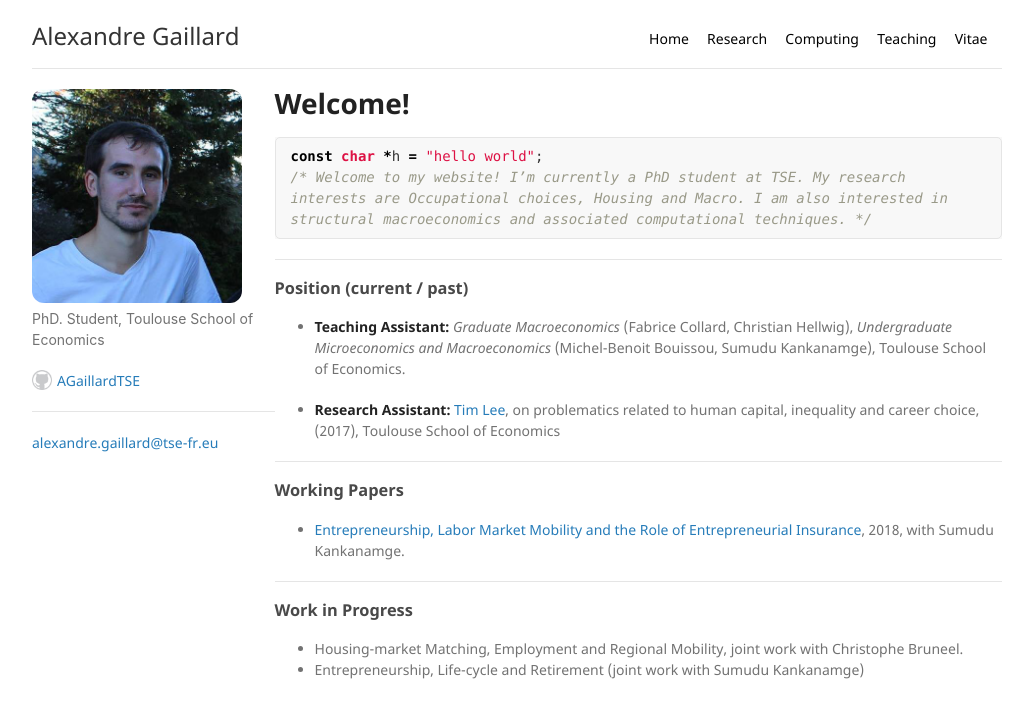
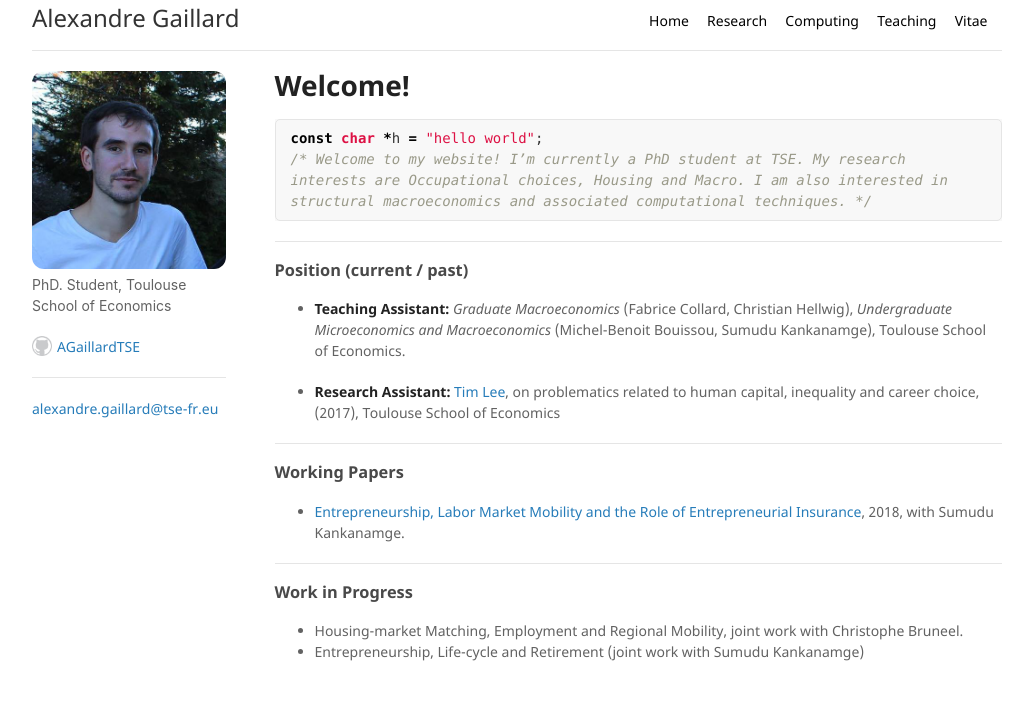
Before and after one commit to AGaillardTSE/AGaillardTSE.github.io, a Jekyll site: the page built from index.md, in a window 1280 px wide. Shown: the top 718 px of the page, without its empty margins (123-1156 px from the left). Built offline with Jekyll 4.4.1, drawn with Linux system fonts in a browser that asks for light colours.

Commit message:
Update jekyll-theme-minimal.scss

```diff
--- a/_sass/jekyll-theme-minimal.scss
+++ b/_sass/jekyll-theme-minimal.scss
@@ -3,11 +3,10 @@
 
 body {
   background-color: #fff;
-  padding:50px;
-  padding-top:10px;
   font: 14px/1.5 "Noto Sans", "Helvetica Neue", Helvetica, Arial, sans-serif;
-  color:#727272;
+  color:#626262;
   font-weight:400;
+  margin:0px;
 }
 
 h1, h2, h3, h4, h5, h6 {
@@ -106,7 +105,7 @@ img {
 }
 
 header {
-  width:25%;
+  width:20%;
   float:left;
   -webkit-font-smoothing:subpixel-antialiased;
 }
```
